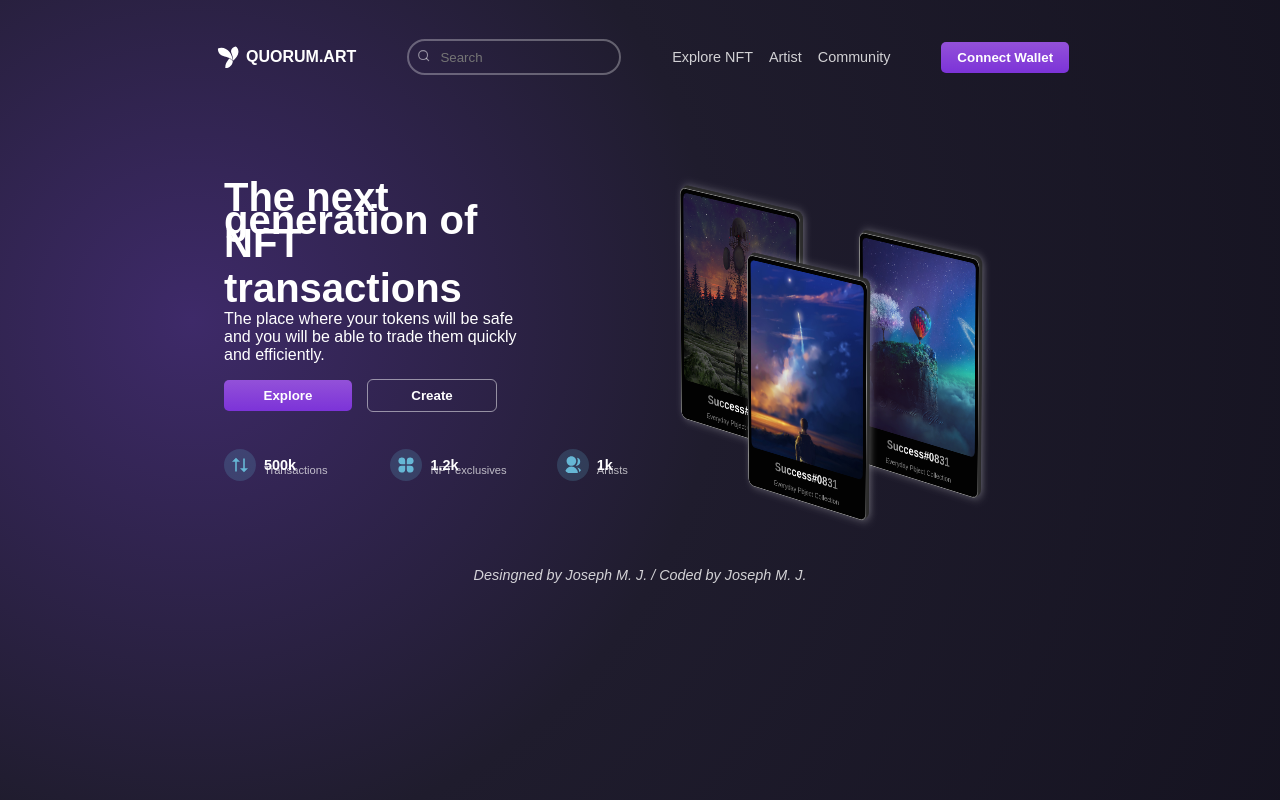
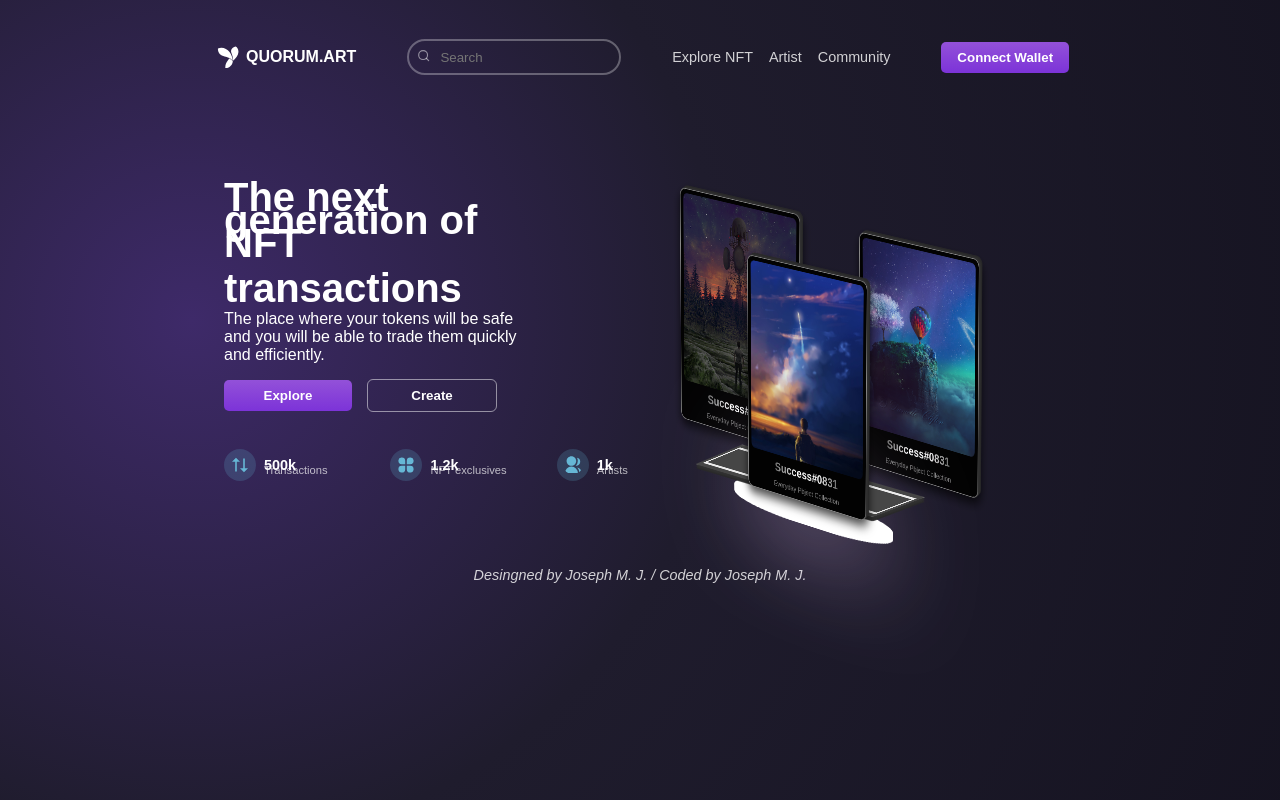
Before and after one commit to TanisJam/hero-page-nft, a Next.js app: page / in a window 1280 px wide. Built offline with nearby package versions, Linux system fonts and the light colour scheme; a web font is replaced by a local one.

Commit message:
added shadows

```diff
--- a/components/hero/cards/card.module.scss
+++ b/components/hero/cards/card.module.scss
@@ -15,7 +15,7 @@
   padding: 0.4rem;
   border-radius: 0.7rem;
   background-color: #020202;
-  filter: drop-shadow(0.2rem 0 0.4rem rgba(255, 255, 255, 0.3));
+  filter: drop-shadow(0rem .6rem .5rem rgba(0, 0, 0, 0.7)),;
   transform: rotateX(-15deg) rotateY(-45deg);
   border: 1px solid rgba(170, 170, 170, 0.8);
   transition: transform 0.5s, box-shadow 0.6s, filter 0.5s;
--- a/components/hero/cards/cards.module.scss
+++ b/components/hero/cards/cards.module.scss
@@ -27,6 +27,39 @@
   }
   & > *:nth-child(3) {
     transform: translate(6rem, 4rem);
+    position: absolute;
+    &::after {
+      content: "";
+      position: absolute;
+      bottom: -7.7rem;
+      left: -3rem;
+      width: 21rem;
+      height: 3rem;
+      background-color: rgb(70, 70, 70);
+      transform: scaleX(1.1) translateY(-1rem) rotateY(-45deg) rotateZ(11deg)
+        skewX(-60deg);
+      z-index: -1;
+      border-radius: 2%;
+      box-shadow: 0px 0px 0px 5px rgb(70, 70, 70) inset,
+        0px 0px 0px 8px rgba(255, 255, 255, 0.9) inset,
+        2px 1px rgba(50, 50, 50, 0.8), 4px 2px rgba(48, 48, 48, 0.8),
+        6px 3px rgba(46, 46, 46, 0.8), 8px 4px rgba(44, 44, 44, 0.8),
+        10px 5px rgba(42, 42, 42, 0.8), 12px 6px rgba(40, 40, 40, 0.8);
+    }
+    &::before {
+      content: "";
+      position: absolute;
+      top: 20.5rem;
+      left: -2rem;
+      width: 20rem;
+      height: 3rem;
+      background-color: rgb(255, 255, 255);
+      transform: rotateX(-15deg) rotateY(-45deg);
+      z-index: -1;
+      border-radius: 40%;
+
+      filter: drop-shadow(0rem 0 5rem hsla(278, 100%, 89%, 0.9));
+    }
   }
   @media (max-width: 734px) {
     margin: auto;
```
